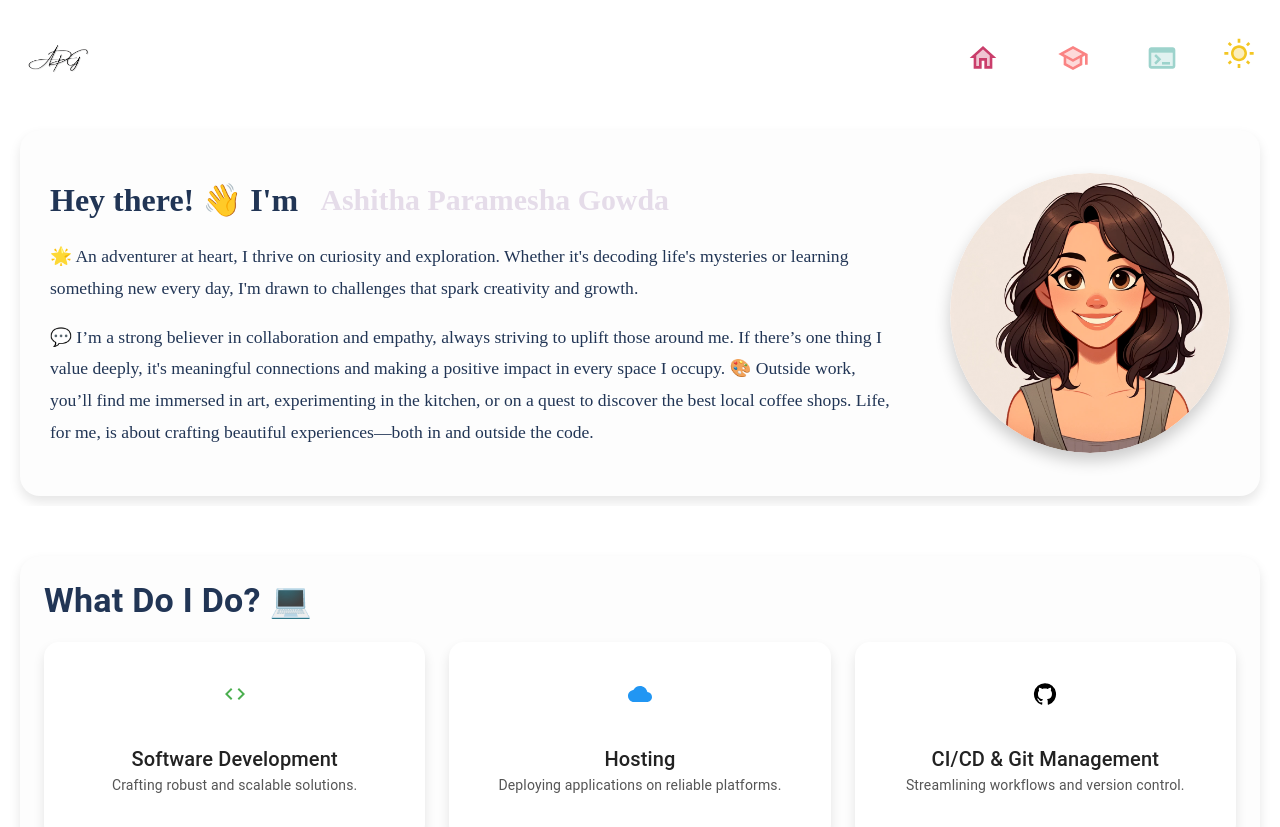
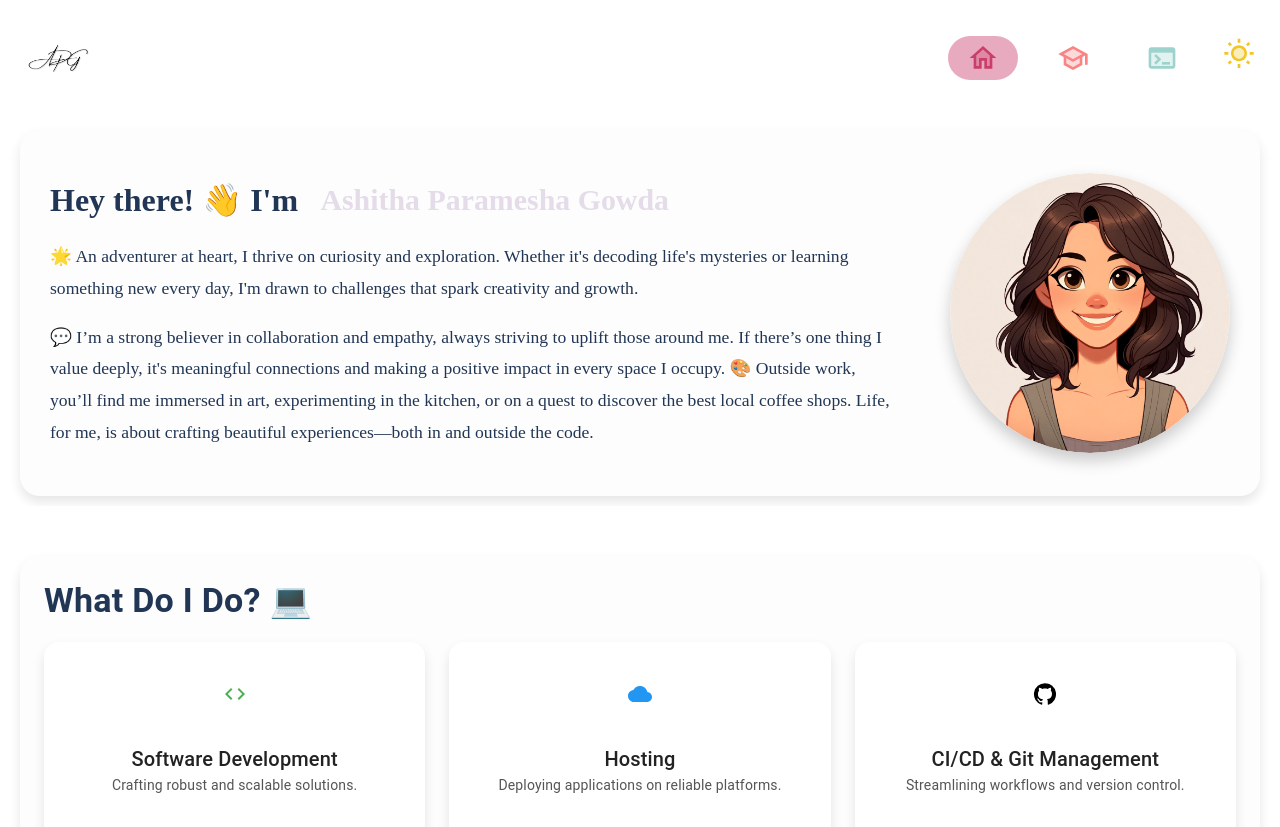
Before and after one commit to AshithaPGowda/portfolio, a Next.js app: page / in a window 1280 px wide. Shown: the top 827 px of the page. Built offline with nearby package versions, Linux system fonts and the light colour scheme.

Commit message:
added a activeIndex to show the currect selection

```diff
--- a/src/app/education/page.js
+++ b/src/app/education/page.js
@@ -9,6 +9,7 @@ import PersonalDesktop from '../components/sectionPersonal/desktopView';
 import WhatDoIDo from '../components/sectionPersonal/what DoIDo';
 
 export default function EducationDetails() {
+    const isActiveIndex = 1
       // Check if the screen is small (mobile view)
   const isMobile = useMediaQuery("(max-width:600px)");
 
@@ -58,7 +59,7 @@ export default function EducationDetails() {
           zIndex: 10,
         }}
       >
-        <Header theme={theme} toggleTheme={toggleTheme} />
+        <Header theme={theme} toggleTheme={toggleTheme} isActive={ isActiveIndex}/>
       </div>
 
 
--- a/src/app/home/page.js
+++ b/src/app/home/page.js
@@ -25,9 +25,7 @@ export default function UserProfile() {
     document.documentElement.style.height = '100%';
   }, []);
 
-  const toggleTheme = () => {
-    setTheme((prevTheme) => (prevTheme === 'LIGHT' ? 'DARK' : 'LIGHT'));
-  };
+
 
   return (
     <div
@@ -42,24 +40,6 @@ export default function UserProfile() {
         backgroundColor: COLOURS[`BACKGROUND_${theme}`], // Dynamic background color
       }}
     >
-      {/* Custom Header */}
-      <div
-        style={{
-          display: 'flex',
-          justifyContent: 'space-between',
-          alignItems: 'center',
-          padding: '20px',
-          backgroundColor: COLOURS[`HEADER_${theme}`], // Dynamic header color
-          color: COLOURS[`TEXT_${theme}`], // Dynamic text color
-          position: 'fixed', // Keep header fixed at the top
-          top: 0,
-          left: 0,
-          right: 0,
-          zIndex: 10,
-        }}
-      >
-        <Header theme={theme} toggleTheme={toggleTheme} />
-      </div>
 
       {/* Main Content */}
       <div
```
